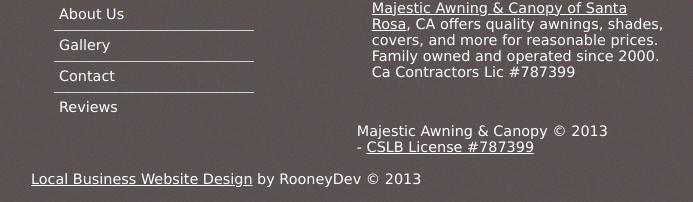
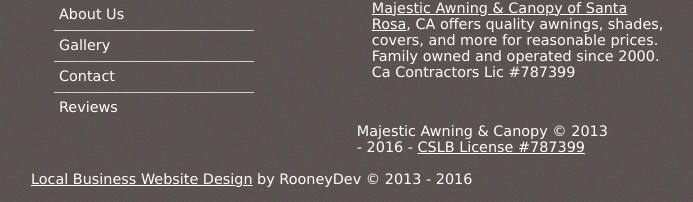
Before and after one commit to JosiahRooney/Majestic-Awning, a PHP site: page /about.html in a window 1280 px wide. Shown: the part 719-921 px from the top of the page, without its empty margins (99-792 px from the left). Run offline with PHP 8.4, Linux system fonts and the light colour scheme.

Commit message:
Updated copyright dates. Fixed some links.

```diff
--- a/404.html
+++ b/404.html
@@ -101,7 +101,7 @@
             <script type="text/javascript" src="https://form.jotform.com/jsform/61505722503144"></script>
         </div>
         <p class="copyright">
-            <a href="http://www.rooneydev.com" target="_blank">Local Business Website Design</a> by RooneyDev &copy;2013
+            <a href="http://www.rooneydev.com" target="_blank">Local Business Website Design</a> by RooneyDev &copy; 2013 - 2016
         </p>
     </div>
 </div>
--- a/about.html
+++ b/about.html
@@ -81,9 +81,9 @@
                 <script type="text/javascript" src="https://form.jotform.com/jsform/61505722503144"></script>
             </div>
             <p class="copywrite">
-                Majestic Awning &amp; Canopy &copy; 2013 - <a href="https://www2.cslb.ca.gov/OnlineServices/CheckLicenseII/LicenseDetail.aspx?LicNum=787399" target="_blank">CSLB License #787399</a><br>
+                Majestic Awning &amp; Canopy &copy; 2013 - 2016 - <a href="https://www2.cslb.ca.gov/OnlineServices/CheckLicenseII/LicenseDetail.aspx?LicNum=787399" target="_blank">CSLB License #787399</a><br>
                 <br>
-                <a href="http://www.rooneydev.com" target="_blank">Local Business Website Design</a> by RooneyDev &copy; 2013
+                <a href="http://www.rooneydev.com" target="_blank">Local Business Website Design</a> by RooneyDev &copy; 2013 - 2016
             </p>
         </div>
     </div>
--- a/assets/css/js-image-slider.css
+++ b/assets/css/js-image-slider.css
@@ -101,7 +101,7 @@
 
 .loading {
     width:100%; height:100%;
-    background:transparent url(loading.gif) no-repeat 50% 50%;
+    background:transparent url("../images/jsImgSlider/images/loading.gif") no-repeat 50% 50%;
     filter: alpha(opacity=60);
     opacity:0.6;
     position:absolute;
--- a/contact.html
+++ b/contact.html
@@ -78,9 +78,9 @@
                 <script type="text/javascript" src="https://form.jotform.com/jsform/61505722503144"></script>
             </div>
             <p class="copyright">
-                Majestic Awning &amp; Canopy &copy; 2013 - <a href="https://www2.cslb.ca.gov/OnlineServices/CheckLicenseII/LicenseDetail.aspx?LicNum=787399" target="_blank">CSLB License #787399</a><br>
+                Majestic Awning &amp; Canopy &copy; 2013 - 2016 - <a href="https://www2.cslb.ca.gov/OnlineServices/CheckLicenseII/LicenseDetail.aspx?LicNum=787399" target="_blank">CSLB License #787399</a><br>
                 <br>
-                <a href="http://www.rooneydev.com" target="_blank">Local Business Website Design</a> by RooneyDev &copy; 2013
+                <a href="http://www.rooneydev.com" target="_blank">Local Business Website Design</a> by RooneyDev &copy; 2013 - 2016
             </p>
         </div>
     </div>
--- a/gallery.html
+++ b/gallery.html
@@ -111,9 +111,9 @@
                 <script type="text/javascript" src="https://form.jotform.com/jsform/61505722503144"></script>
             </div>
             <p class="copyright">
-                Majestic Awning & Canopy &copy; 2013 - <a href="https://www2.cslb.ca.gov/OnlineServices/CheckLicenseII/LicenseDetail.aspx?LicNum=787399" target="_blank">CSLB License #787399</a><br>
+                Majestic Awning & Canopy &copy; 2013 - 2016 - <a href="https://www2.cslb.ca.gov/OnlineServices/CheckLicenseII/LicenseDetail.aspx?LicNum=787399" target="_blank">CSLB License #787399</a><br>
                 <br>
-                <a href="http://www.rooneydev.com" target="_blank">Local Business Website Design</a> by RooneyDev &copy; 2013
+                <a href="http://www.rooneydev.com" target="_blank">Local Business Website Design</a> by RooneyDev &copy; 2013 - 2016
             </p>
         </div>
     </div>
--- a/index.html
+++ b/index.html
@@ -143,9 +143,9 @@
                 <script type="text/javascript" src="https://form.jotform.com/jsform/61505722503144"></script>
             </div>
             <p class="copyright">
-            Majestic Awning &amp; Canopy &copy; 2013 - <a href="https://www2.cslb.ca.gov/OnlineServices/CheckLicenseII/LicenseDetail.aspx?LicNum=787399" target="_blank">CSLB License #787399</a><br>
+            Majestic Awning &amp; Canopy &copy; 2013 - 2016 - <a href="https://www2.cslb.ca.gov/OnlineServices/CheckLicenseII/LicenseDetail.aspx?LicNum=787399" target="_blank">CSLB License #787399</a><br>
                 <br>
-                <a href="http://www.rooneydev.com" target="_blank">Local Business Website Design</a> by Josiah Rooney &copy; 2013
+                <a href="http://www.rooneydev.com" target="_blank">Local Business Website Design</a> by Josiah Rooney &copy; 2013 - 2016
             </p>
         </div>
     </div>
```
